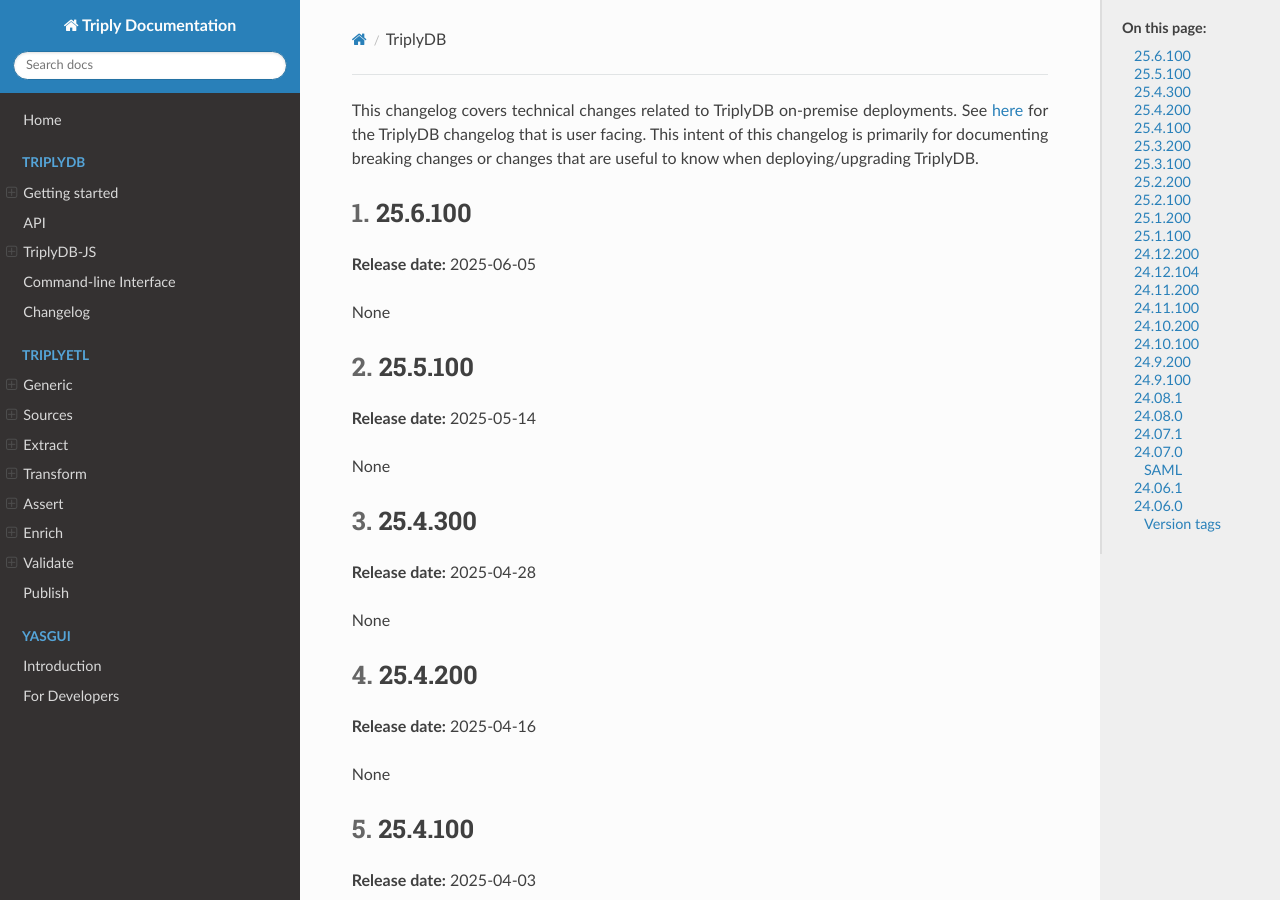
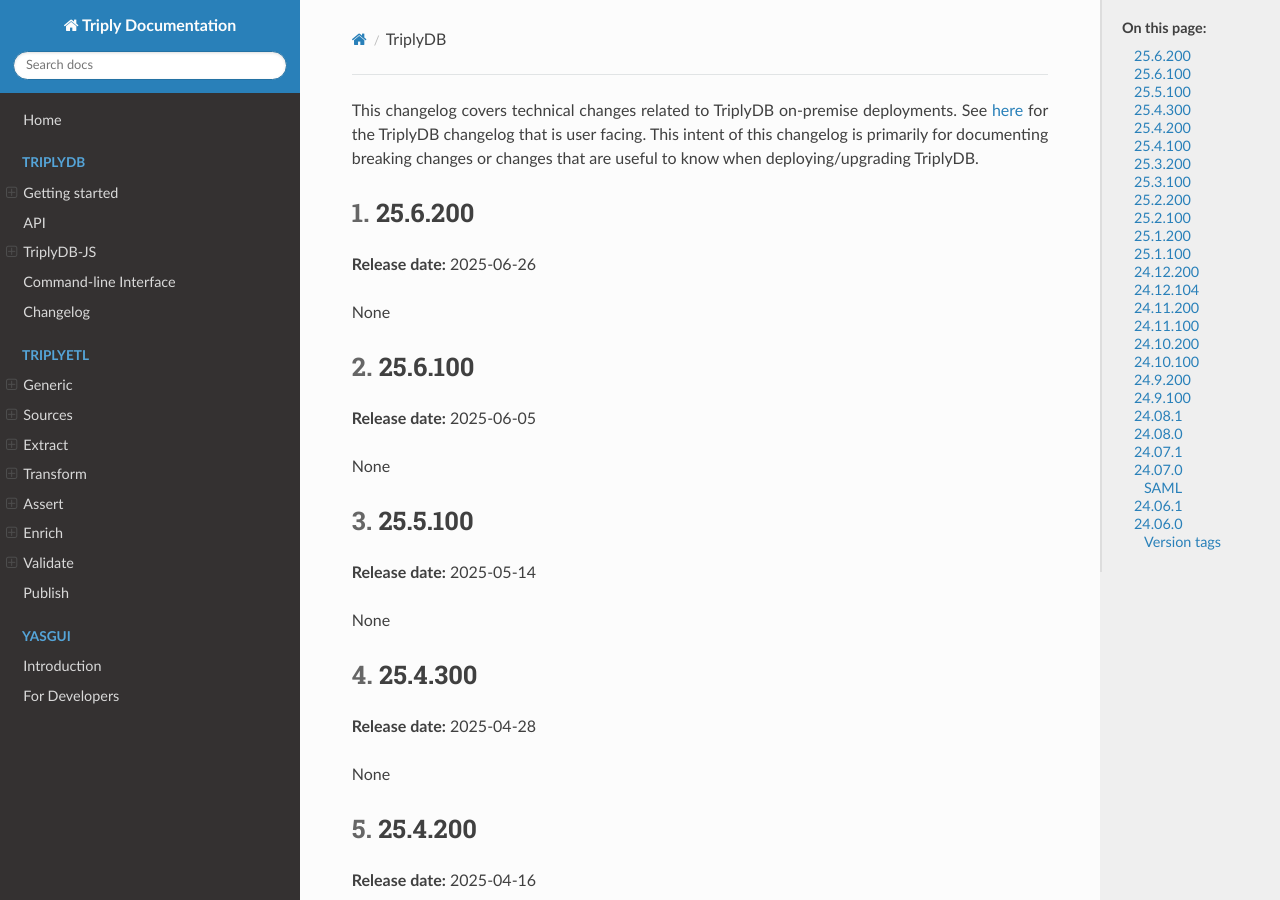
Before and after one commit to TriplyDB/Documentation, an MkDocs documentation site: the page built from docs/triplydb-technical-changelog/index.md, in a window 1280 px wide and 900 px high. Built offline with MkDocs 1.6.1, drawn with Linux system fonts in a browser that asks for light colours.

Commit message:
update technical changelog

```diff
--- a/docs/triplydb-technical-changelog/index.md
+++ b/docs/triplydb-technical-changelog/index.md
@@ -10,7 +10,11 @@
 that are useful to know when deploying/upgrading TriplyDB.
 
 
+## 25.6.200 {#25.6.200}
 
+**Release date:** 2025-06-26
+
+None
 
 ## 25.6.100 {#25.6.100}
 
```
